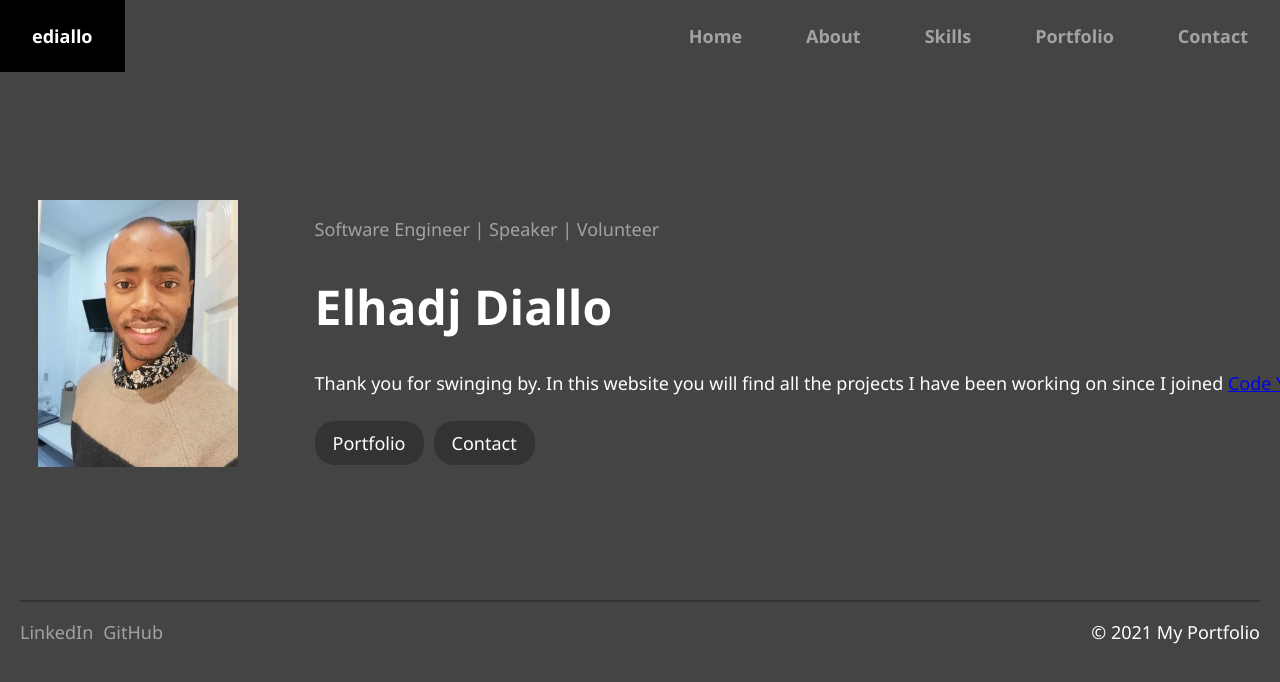
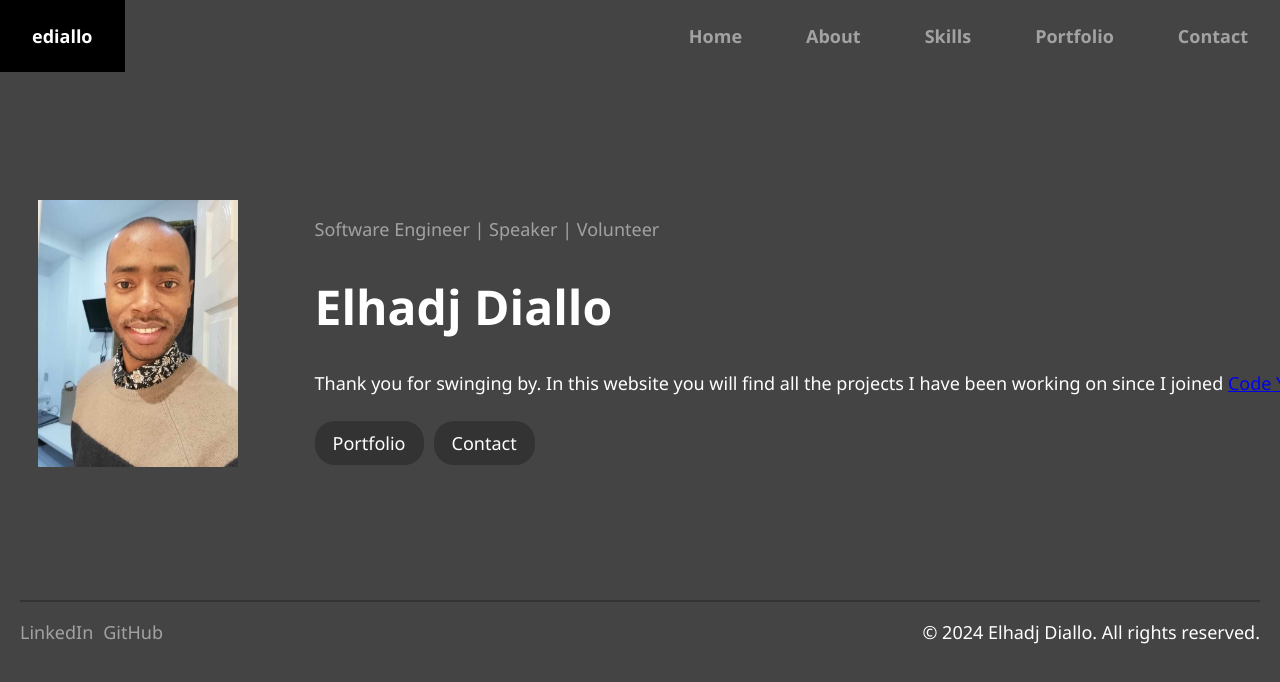
Before and after one commit to eediallo/eediallo.github.io, a React (Create React App) app in the folder my-portfolio/: page / in a window 1280 px wide. Shown: the top 682 px of the page. Built offline with nearby package versions, Linux system fonts and the light colour scheme.

Commit message:
adds link to socials

```diff
--- a/my-portfolio/src/pages/Footer.js
+++ b/my-portfolio/src/pages/Footer.js
@@ -2,21 +2,20 @@ const Footer = () => {
   return (
     <footer>
       <div className="social">
-        <a href="https://www.linkedin.com/in/elhadj-diallo/" target="blank">
+        <a href="https://www.linkedin.com/in/abdoul224diallo/" target="blank">
           LinkedIn
         </a>
-        <a href="github.com/eediallo" target="blank">
+        <a href="https://github.com/eediallo" target="blank">
           {" "}
           GitHub
         </a>
       </div>
 
       <div>
-        <p>© 2021 My Portfolio</p>
+        <p>© 2024 Elhadj Diallo. All rights reserved.</p>
       </div>
     </footer>
   );
 };
 
-
 export default Footer;
```
